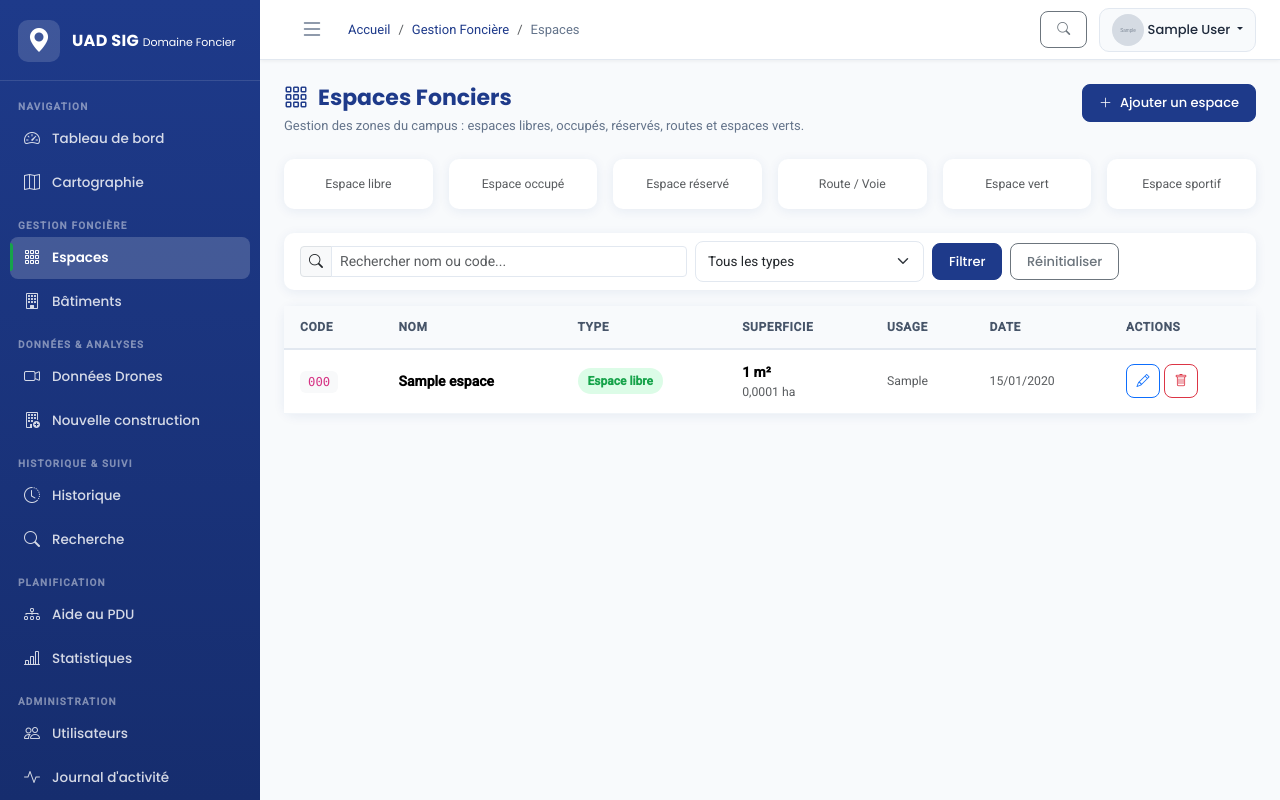
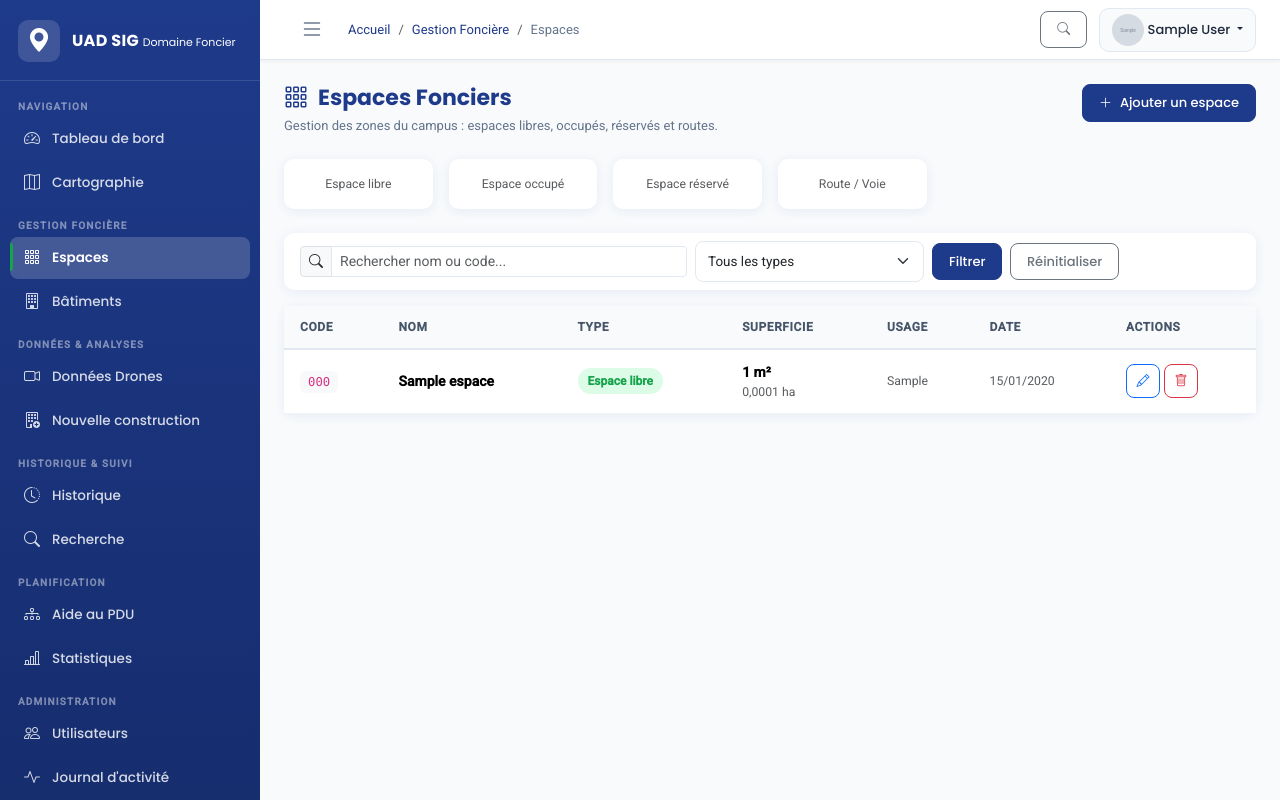
Before and after one commit to AshBrud/geo_fancier_copy, a Django app: page /foncier/espaces/ in a window 1280 px wide. Run offline with Django 5.2, Linux system fonts and the light colour scheme; a user stored in the database is signed in; tables that the repository leaves empty hold one stand-in row (values such as "Sample post"); grey boxes marked "Sample" are stand-in pictures; parts of the project's set-up code (start-up, migrations or seed data) failed here and were passed over.

Commit message:
Suppression des types Espace vert et Espace sportif
- Retrait de TYPE_VERT et TYPE_SPORTIF du modèle Espace (foncier/models.py)
- Migration 0002 : conversion des espaces existants de type vert/sportif en réservé, puis suppression des choix
- Légendes mises à jour dans cartographie/map.html et nouvelle_construction.html
- Description de page espaces_list.html mise à jour

Co-Authored-By: Claude Sonnet 4.6 <noreply@anthropic.com>

```diff
--- a/foncier/models.py
+++ b/foncier/models.py
@@ -9,16 +9,11 @@ class Espace(models.Model):
     TYPE_OCCUPE = 'occupe'
     TYPE_RESERVE = 'reserve'
     TYPE_ROUTE = 'route'
-    TYPE_VERT = 'vert'
-    TYPE_SPORTIF = 'sportif'
-
     TYPES = [
         (TYPE_LIBRE, 'Espace libre'),
         (TYPE_OCCUPE, 'Espace occupé'),
         (TYPE_RESERVE, 'Espace réservé'),
         (TYPE_ROUTE, 'Route / Voie'),
-        (TYPE_VERT, 'Espace vert'),
-        (TYPE_SPORTIF, 'Espace sportif'),
     ]
 
     COULEURS = {
@@ -26,8 +21,6 @@ class Espace(models.Model):
         TYPE_OCCUPE: '#DC2626',
         TYPE_RESERVE: '#F59E0B',
         TYPE_ROUTE: '#6B7280',
-        TYPE_VERT: '#22C55E',
-        TYPE_SPORTIF: '#0EA5E9',
     }
 
     nom = models.CharField(max_length=200, verbose_name='Nom')
--- a/templates/cartographie/map.html
+++ b/templates/cartographie/map.html
@@ -339,8 +339,6 @@
         <div class="legend-item"><span class="legend-swatch" style="background:#DC2626;"></span> Espaces occupés</div>
         <div class="legend-item"><span class="legend-swatch" style="background:#F59E0B;"></span> Espaces réservés</div>
         <div class="legend-item"><span class="legend-swatch" style="background:#6B7280;"></span> Routes / Voies</div>
-        <div class="legend-item"><span class="legend-swatch" style="background:#22C55E;"></span> Espaces verts</div>
-        <div class="legend-item"><span class="legend-swatch" style="background:#0EA5E9;"></span> Espaces sportifs</div>
         <div class="legend-item"><span class="legend-swatch" style="background:#1E3A8A;"></span> Bâtiments</div>
         <div class="legend-item"><span class="legend-swatch" style="background:#0891b2;"></span> Orthophotos drone</div>
       </div>
--- a/templates/constructions/nouvelle_construction.html
+++ b/templates/constructions/nouvelle_construction.html
@@ -305,7 +305,7 @@
           <span><span class="leg-dot" style="background:#16A34A"></span>Libres</span>
           <span><span class="leg-dot" style="background:#DC2626"></span>Occupés</span>
           <span><span class="leg-dot" style="background:#F59E0B"></span>Réservés</span>
-          <span><span class="leg-dot" style="background:#0EA5E9"></span>Sportifs</span>
+          <span><span class="leg-dot" style="background:#6B7280"></span>Routes</span>
         </div>
       </div>
       <div class="card-body p-0">
--- a/templates/foncier/espaces_list.html
+++ b/templates/foncier/espaces_list.html
@@ -9,7 +9,7 @@
 <div class="page-header">
   <div>
     <h1 class="page-title"><i class="bi bi-grid-3x3-gap"></i> Espaces Fonciers</h1>
-    <p class="page-description">Gestion des zones du campus : espaces libres, occupés, réservés, routes et espaces verts.</p>
+    <p class="page-description">Gestion des zones du campus : espaces libres, occupés, réservés et routes.</p>
   </div>
   {% if user.can_manage_foncier %}
   <a href="{% url 'foncier:espace_create' %}" class="btn btn-primary">
```
Also changed, not shown: foncier/migrations/0002_remove_types_vert_sportif.py (added).
